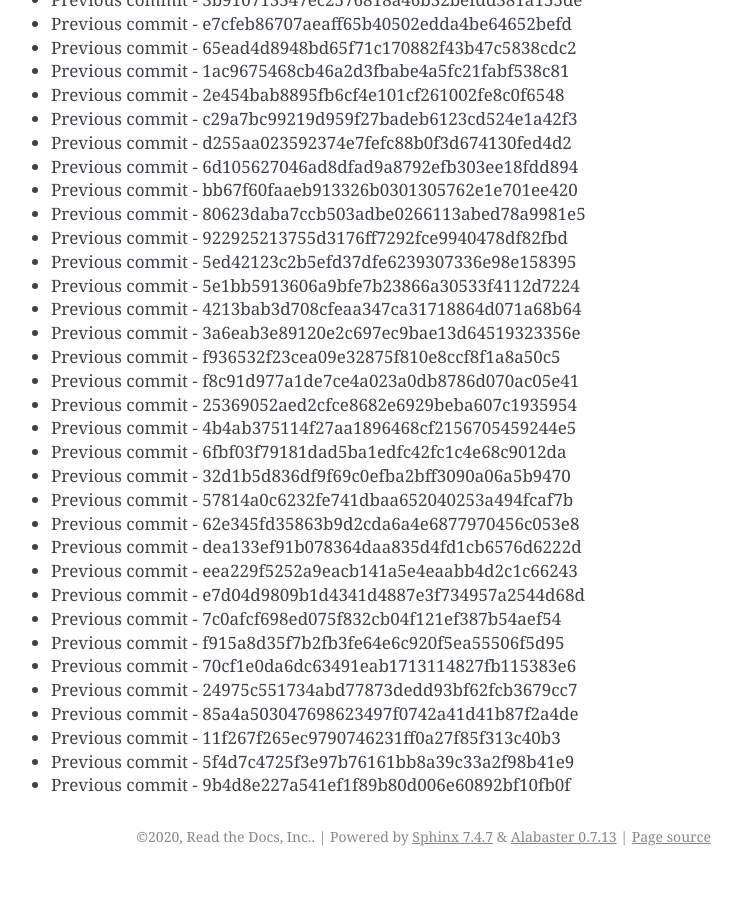
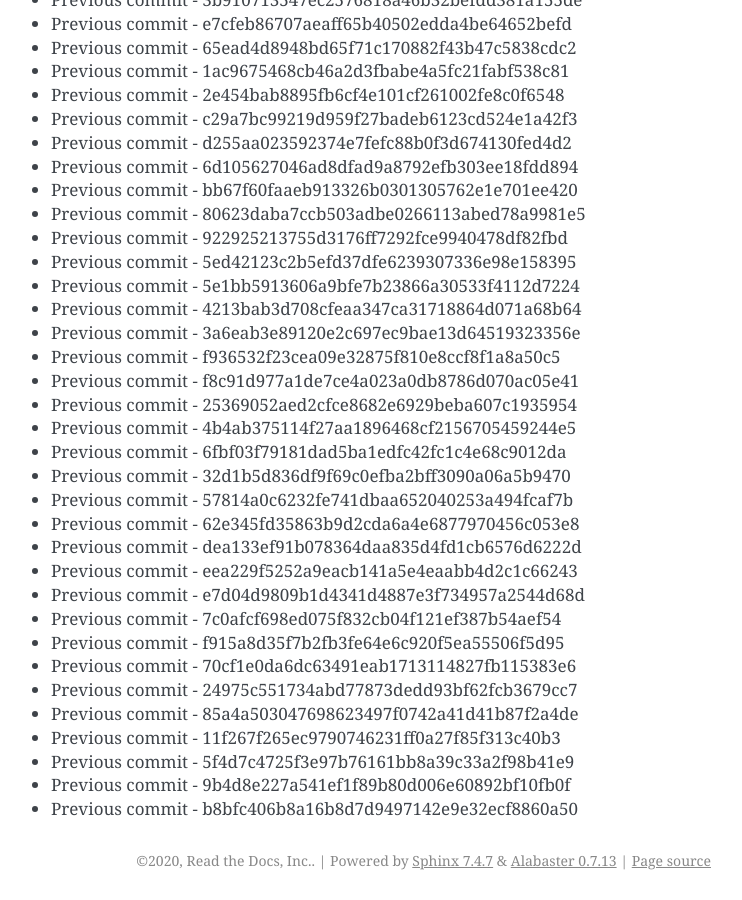
Before and after one commit to readthedocs/rtd-git-stresstest, a Sphinx documentation site: the page built from docs/updates.rst, in a window 1280 px wide and 900 px high, scrolled down 98770 px. Shown: the whole window, without its empty margins (399-1141 px from the left). Built offline with Sphinx 7.4.7, drawn with Linux system fonts in a browser that asks for light colours; before the commit the page ends 99646 px from its top, so only the background shows below that.

Commit message:
Generating commit from previous: b8bfc406b8a16b8d7d9497142e9e32ecf8860a50

```diff
--- a/docs/updates.rst
+++ b/docs/updates.rst
@@ -4182,3 +4182,4 @@ It can be tested for any performance characteristics.
 * Previous commit - 11f267f265ec9790746231ff0a27f85f313c40b3
 * Previous commit - 5f4d7c4725f3e97b76161bb8a39c33a2f98b41e9
 * Previous commit - 9b4d8e227a541ef1f89b80d006e60892bf10fb0f
+* Previous commit - b8bfc406b8a16b8d7d9497142e9e32ecf8860a50
```
